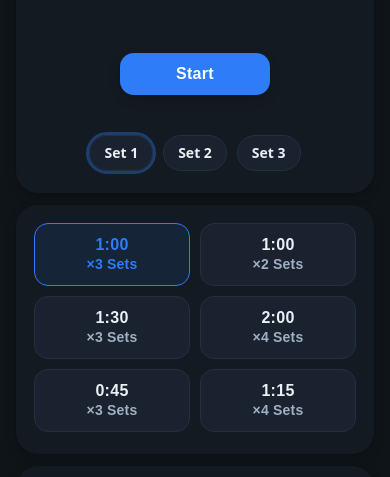
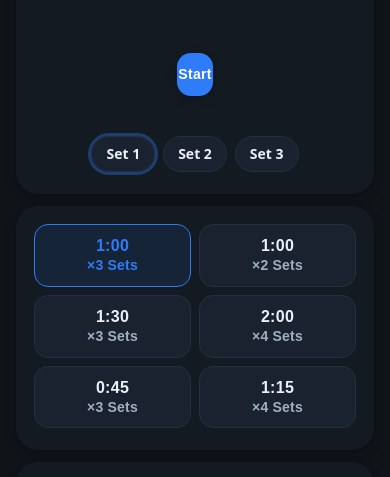
Before and after one commit to jorgeahdz2/resttimer, a plain HTML site: page index.html in a window 390 px wide. Shown: the part 331-808 px from the top of the page. Drawn offline with Linux system fonts and the light colour scheme.

Commit message:
Update index.html

```diff
--- a/index.html
+++ b/index.html
@@ -381,9 +381,23 @@
   }
 
   @media (max-width: 560px){
-    .row{gap:10px}
-    .btn{padding:11px 16px}
-    .btn-subtle{padding:10px 16px}
+    .row {
+      gap: 8px;
+    }
+    .btn {
+      flex: 1;
+      padding: 12px 0;
+      min-width: unset;
+      font-size: 14px;
+      line-height: 1.2;
+    }
+    .btn-primary {
+      padding: 12px 0;
+      min-width: unset;
+    }
+    .btn-subtle {
+      padding: 11px 0;
+    }
     .footer-links{
       flex-wrap: wrap;
       justify-content: space-between;
```
